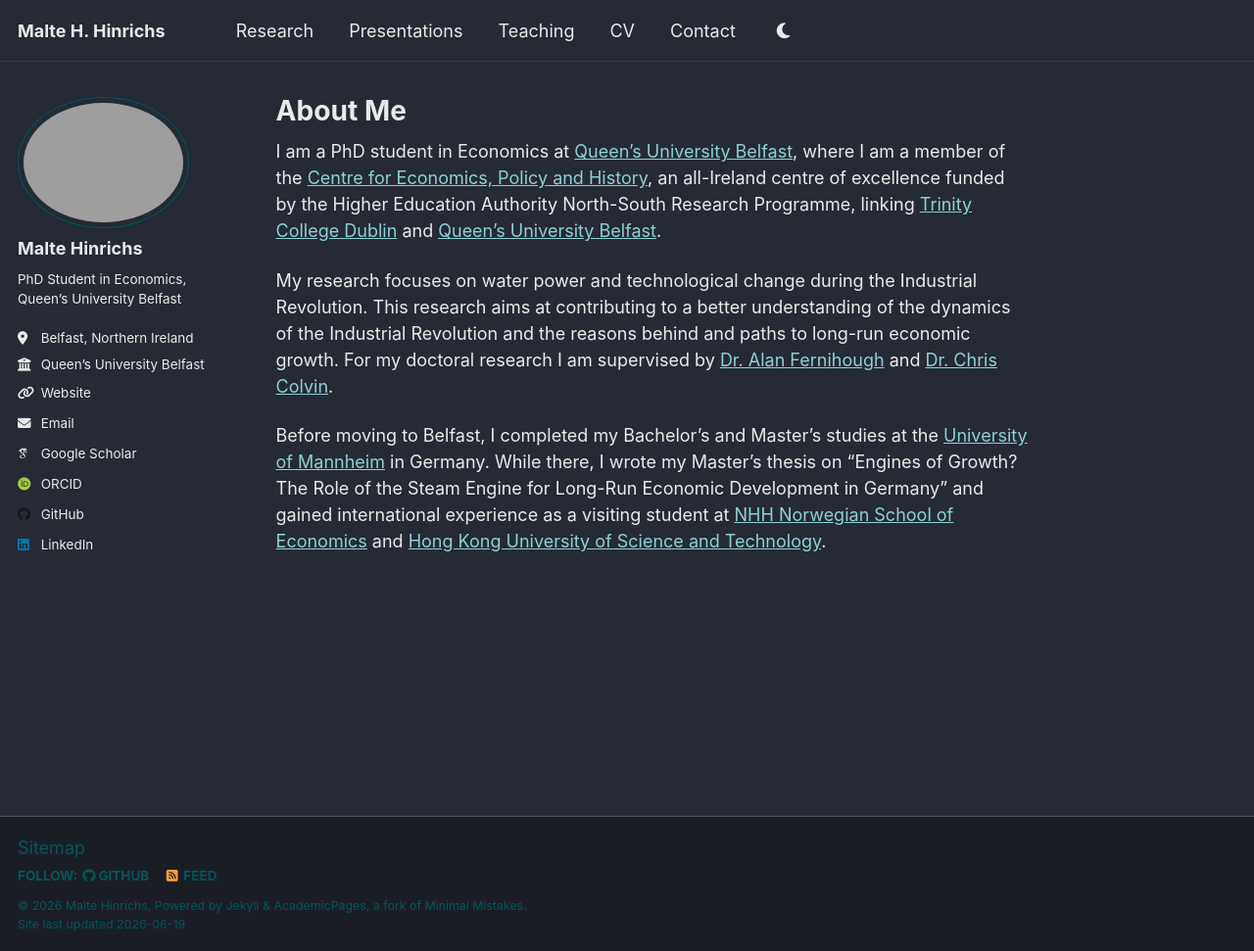
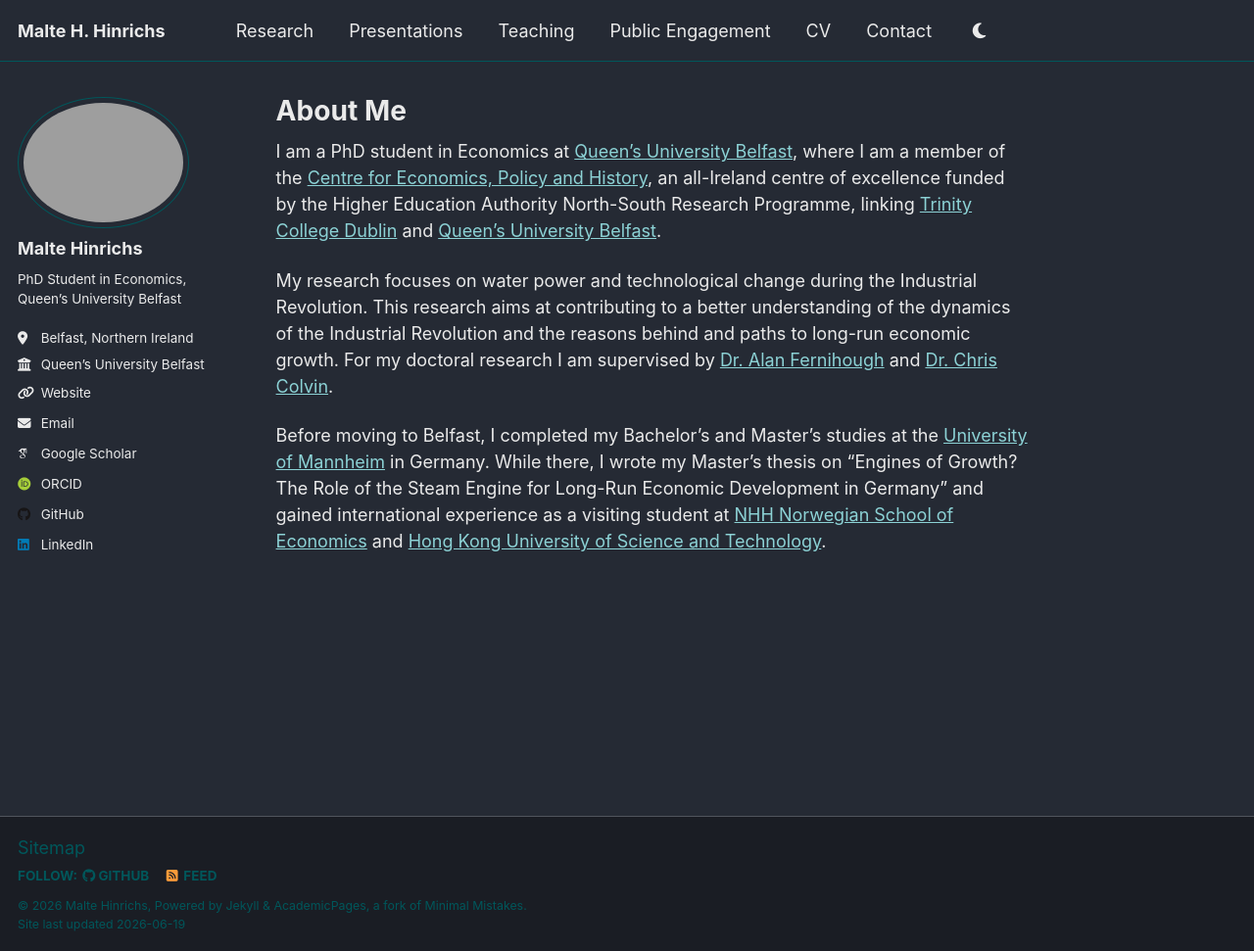
Before and after one commit to maltehhinrichs/maltehhinrichs.github.io, a Jekyll site: the page built from _pages/about.md, in a window 1280 px wide and 971 px high. Shown: the whole window at 98% size. Built offline with Jekyll 4.4.1, drawn with Linux system fonts in a browser that asks for light colours; some web fonts are replaced; a script that is not in the unit is left out.

Commit message:
Add Public Engagement link to navigation

```diff
--- a/_data/navigation.yml
+++ b/_data/navigation.yml
@@ -20,6 +20,9 @@ main:
   - title: "Teaching"
     url: /teaching/
 
+  - title: "Public Engagement"
+    url: /public-engagement/
+
   - title: "CV"
     url: /cv/
 
```
